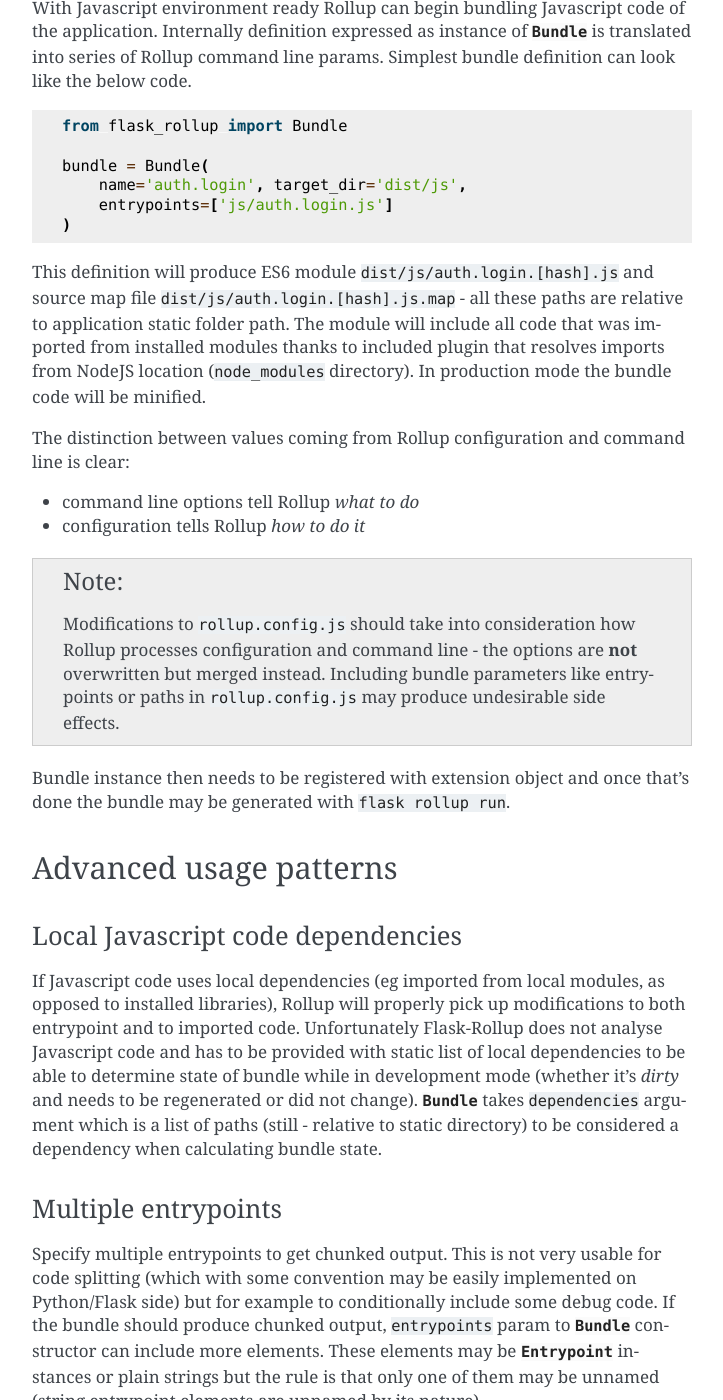
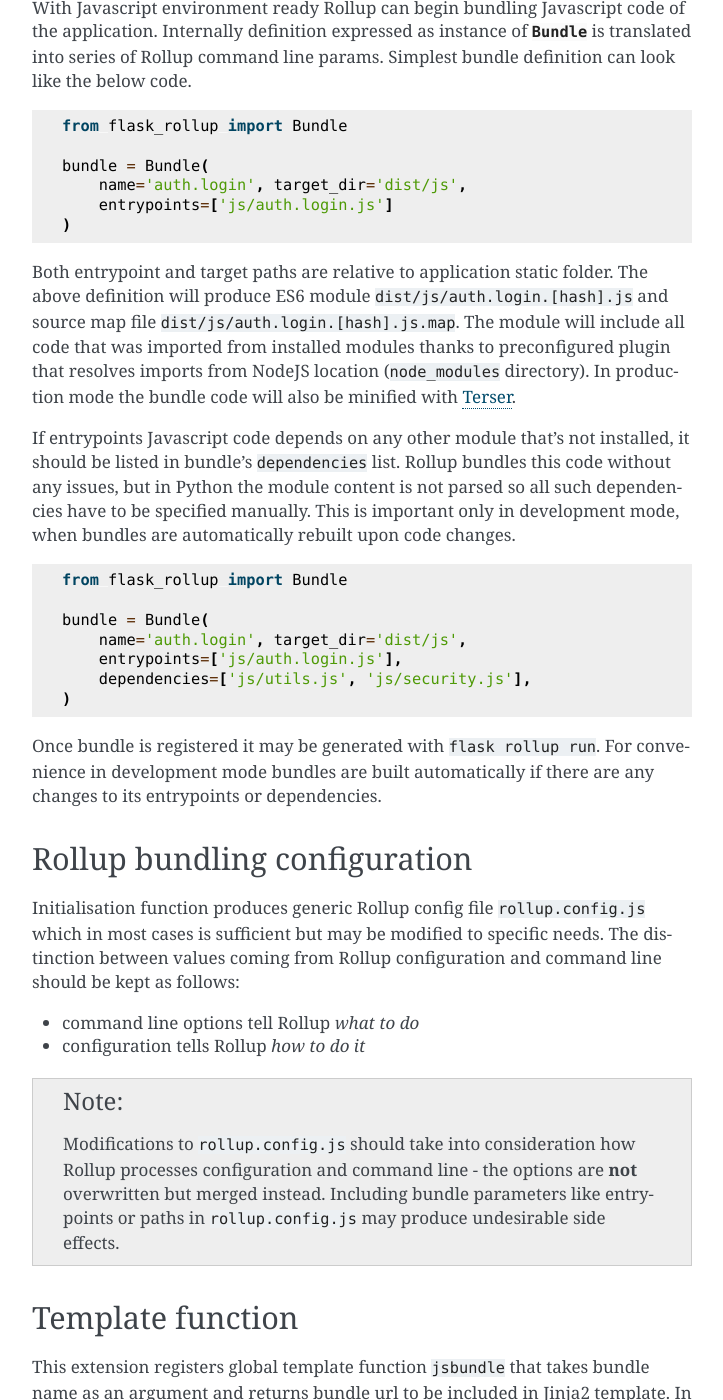
Before and after one commit to zgoda/flask-rollup, a Sphinx documentation site: the page built from docs/index.rst, in a window 1280 px wide and 1400 px high, scrolled down 1915 px. Shown: the whole window, without its empty margins (388-1111 px from the left). Built offline with Sphinx 7.4.7, drawn with Linux system fonts in a browser that asks for light colours; some of the changed text lies outside the part shown.

```diff
--- a/docs/index.rst
+++ b/docs/index.rst
@@ -1,4 +1,4 @@
-.. currentmodule:: flask_rollup
+.. module:: flask_rollup
 
 Flask-Rollup
 ============
@@ -73,9 +73,28 @@
         entrypoints=['js/auth.login.js']
     )
 
-This definition will produce ES6 module ``dist/js/auth.login.[hash].js`` and source map file ``dist/js/auth.login.[hash].js.map`` - all these paths are relative to application static folder path. The module will include all code that was imported from installed modules thanks to included plugin that resolves imports from NodeJS location (``node_modules`` directory). In production mode the bundle code will be minified.
+Both entrypoint and target paths are relative to application static folder. The above definition will produce ES6 module ``dist/js/auth.login.[hash].js`` and source map file ``dist/js/auth.login.[hash].js.map``. The module will include all code that was imported from installed modules thanks to preconfigured plugin that resolves imports from NodeJS location (``node_modules`` directory). In production mode the bundle code will also be minified with `Terser`_.
 
-The distinction between values coming from Rollup configuration and command line is clear:
+If entrypoints Javascript code depends on any other module that's not installed, it should be listed in bundle's ``dependencies`` list. Rollup bundles this code without any issues, but in Python the module content is not parsed so all such dependencies have to be specified manually. This is important only in development mode, when bundles are automatically rebuilt upon code changes.
+
+.. code-block:: python
+
+    from flask_rollup import Bundle
+
+    bundle = Bundle(
+        name='auth.login', target_dir='dist/js',
+        entrypoints=['js/auth.login.js'],
+        dependencies=['js/utils.js', 'js/security.js'],
+    )
+
+Once bundle is registered it may be generated with ``flask rollup run``. For convenience in development mode bundles are built automatically if there are any changes to its entrypoints or dependencies.
+
+.. _Terser: https://terser.org/
+
+Rollup bundling configuration
+-----------------------------
+
+Initialisation function produces generic Rollup config file ``rollup.config.js`` which in most cases is sufficient but may be modified to specific needs. The distinction between values coming from Rollup configuration and command line should be kept as follows:
 
 * command line options tell Rollup *what to do*
 * configuration tells Rollup *how to do it*
@@ -84,7 +103,37 @@
 
     Modifications to ``rollup.config.js`` should take into consideration how Rollup processes configuration and command line - the options are **not** overwritten but merged instead. Including bundle parameters like entrypoints or paths in ``rollup.config.js`` may produce undesirable side effects.
 
-Bundle instance then needs to be registered with extension object and once that's done the bundle may be generated with ``flask rollup run``.
+Template function
+-----------------
+
+This extension registers global template function ``jsbundle`` that takes bundle name as an argument and returns bundle url to be included in Jinja2 template. In particular, it can be used in Javascript code like below.
+
+.. code-block:: html+jinja
+
+    {% block scripts %}
+    <script type="module">
+        import { html, render, Dashboard } from '{{ jsbundle(request.endpoint) }}';
+        render(
+            html`<${Dashboard} />`,
+            document.getElementById('dashboard-block'),
+        );
+    </script>
+    {% endblock %}
+
+To make this work, bundles should be named after route endpoints where they are supposed to be included.
+
+API Documentation
+-----------------
+
+.. autoclass:: Rollup
+    :members:
+
+.. autoclass:: Bundle
+    :members:
+
+.. autoclass:: Entrypoint
+    :members:
+
 
 Advanced usage patterns
 -----------------------
@@ -97,11 +146,11 @@
 Multiple entrypoints
 ^^^^^^^^^^^^^^^^^^^^
 
-Specify multiple entrypoints to get chunked output. This is not very usable for code splitting (which with some convention may be easily implemented on Python/Flask side) but for example to conditionally include some debug code. If the bundle should produce chunked output, ``entrypoints`` param to :class:`Bundle` constructor can include more elements. These elements may be :class:`Entrypoint` instances or plain strings but the rule is that only one of them may be unnamed (string entrypoint elements are unnamed by its nature).
+Specify multiple entrypoints to get chunked output. This is not always usable for code splitting (which with some convention may be easily implemented on Python/Flask side) but for example to conditionally include some debug code. If the bundle should produce chunked output, ``entrypoints`` param to :class:`Bundle` constructor can include more elements. These elements may be :class:`Entrypoint` instances or plain strings but the rule is that only one of them may be unnamed (string entrypoint elements are unnamed by its nature). Generated chunks will have names of respective entrypoints.
 
 .. toctree::
-   :maxdepth: 2
-   :caption: Contents:
+    :maxdepth: 2
+    :caption: Contents:
 
 
 
```
Also changed, not shown: src/flask_rollup/__init__.py (+5 -3 lines).
